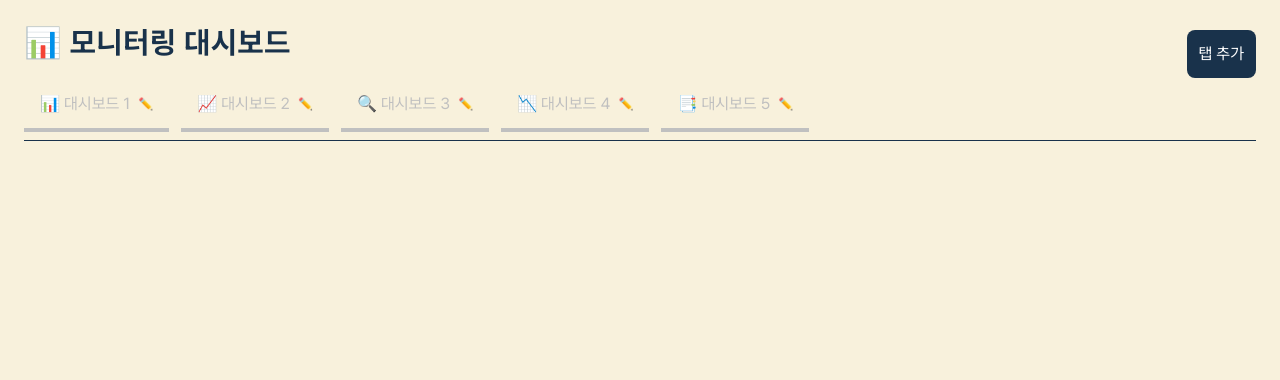
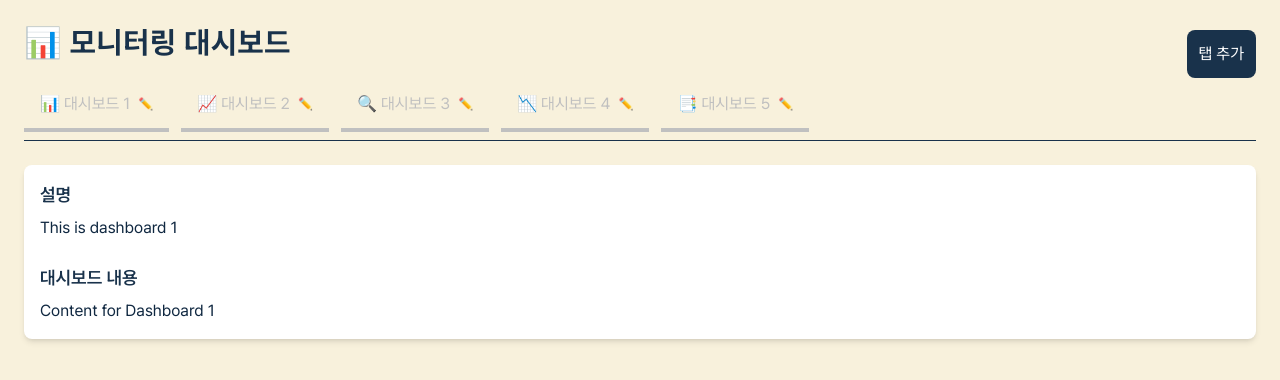
Before and after one commit to m0oMoo/monitoring_client, a Next.js app: page /dashboard in a window 1280 px wide. Shown: the top 380 px of the page. Built offline with nearby package versions, Linux system fonts and the light colour scheme.

Commit message:
feat: Update dashboard page.tsx

```diff
--- a/src/app/(monitoring)/dashboard/page.tsx
+++ b/src/app/(monitoring)/dashboard/page.tsx
@@ -7,17 +7,52 @@ import { Tabs } from "@/app/components/tab/tabs";
 
 const Dashboard = () => {
   const [tabs, setTabs] = useState([
-    { value: "dashboard1", label: "📊 대시보드 1" },
-    { value: "dashboard2", label: "📈 대시보드 2" },
-    { value: "dashboard3", label: "🔍 대시보드 3" },
-    { value: "dashboard4", label: "📉 대시보드 4" },
-    { value: "dashboard5", label: "📑 대시보드 5" },
+    {
+      id: "1",
+      label: "📊 대시보드 1",
+      description: "This is dashboard 1",
+      content: "Content for Dashboard 1",
+    },
+    {
+      id: "2",
+      label: "📈 대시보드 2",
+      description: "This is dashboard 2",
+      content: "Content for Dashboard 2",
+    },
+    {
+      id: "3",
+      label: "🔍 대시보드 3",
+      description: "This is dashboard 3",
+      content: "Content for Dashboard 3",
+    },
+    {
+      id: "4",
+      label: "📉 대시보드 4",
+      description: "This is dashboard 4",
+      content: "Content for Dashboard 4",
+    },
+    {
+      id: "5",
+      label: "📑 대시보드 5",
+      description: "This is dashboard 5",
+      content: "Content for Dashboard 5",
+    },
   ]);
+
   const [isModalOpen, setIsModalOpen] = useState<boolean>(false);
+  const [selectedTabIndex, setSelectedTabIndex] = useState<number>(0);
 
-  const handleAddTab = (newTabName: string) => {
-    const newTabValue = `dashboard${tabs.length + 1}`;
-    setTabs([...tabs, { value: newTabValue, label: newTabName }]);
+  const handleAddTab = (newTabName: string, newTabDescription: string) => {
+    const newTabValue = `${tabs.length + 1}`;
+    setTabs([
+      ...tabs,
+      {
+        id: newTabValue,
+        label: newTabName,
+        description: newTabDescription,
+        content: "",
+      },
+    ]);
     setIsModalOpen(false);
   };
 
@@ -26,6 +61,12 @@ const Dashboard = () => {
     updatedTabs[index].label = newName;
     setTabs(updatedTabs);
   };
+
+  const handleTabSelect = (index: number) => {
+    setSelectedTabIndex(index);
+  };
+
+  const selectedTab = tabs[selectedTabIndex];
 
   return (
     <div className="bg-[#f8f1dc] text-[#19324b] min-h-screen p-6">
@@ -46,8 +87,23 @@ const Dashboard = () => {
         defaultValue="dashboard1"
         className="w-full flex justify-between border-b border-[#19324b] pb-2"
       >
-        <TabsGroup tabs={tabs} onTabEdit={handleTabEdit} />
+        <TabsGroup
+          tabs={tabs}
+          onTabEdit={handleTabEdit}
+          onTabSelect={handleTabSelect}
+        />
       </Tabs>
+
+      {/* Display Content and Description of Selected Tab */}
+      <div className="mt-6 p-4 bg-white rounded-lg shadow-md">
+        <h2 className="text-xl font-semibold text-[#19324b]">설명</h2>
+        <p className="text-[#102841] mt-2">{selectedTab.description}</p>
+
+        <h3 className="text-xl font-semibold text-[#19324b] mt-6">
+          대시보드 내용
+        </h3>
+        <p className="text-[#102841] mt-2">{selectedTab.content}</p>
+      </div>
 
       {/* 모달 */}
       <AddTabModal
```
